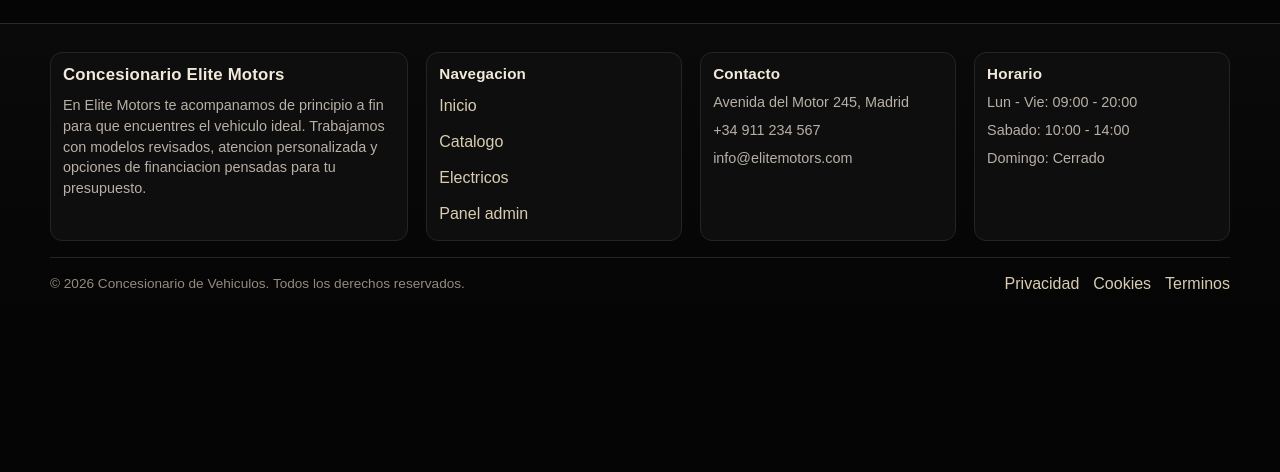
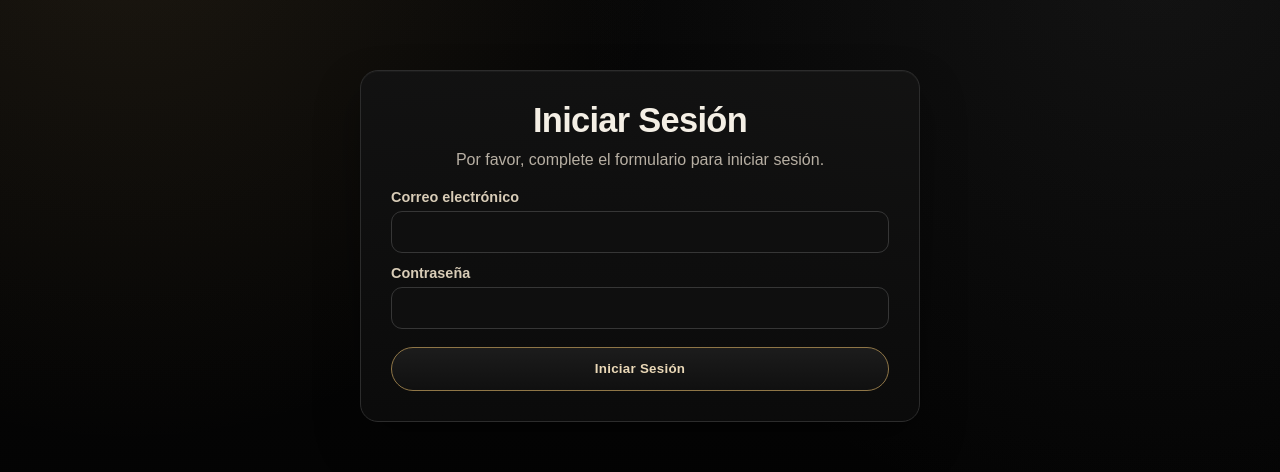
Before and after one commit to TomyRoko/frontend-proyecto-concesionario-de-vehiculos-tzvetomir, a React (Vite) app in the folder frontend-proyecto-concesionario-de-vehiculos-tzvetomir/: page /login in a window 1280 px wide. Shown: the part 137-609 px from the top of the page. Built offline with nearby package versions, Linux system fonts and the light colour scheme; no server answers.

Commit message:
creamos el login

```diff
--- a/frontend-proyecto-concesionario-de-vehiculos-tzvetomir/src/index.css
+++ b/frontend-proyecto-concesionario-de-vehiculos-tzvetomir/src/index.css
@@ -506,18 +506,156 @@ footer a:focus-visible {
   border-color: rgba(190, 99, 99, 0.45);
 }
 
+.login-page {
+  min-height: calc(100vh - 120px);
+  padding: 28px 16px 34px;
+  display: grid;
+  align-items: center;
+  justify-items: center;
+  background:
+    radial-gradient(
+      circle at 10% 0%,
+      rgba(174, 139, 81, 0.13),
+      transparent 40%
+    ),
+    radial-gradient(
+      circle at 90% 8%,
+      rgba(120, 120, 120, 0.11),
+      transparent 44%
+    ),
+    linear-gradient(180deg, #070707 0%, #030303 100%);
+}
+
+.login-form-container {
+  width: min(560px, 100%);
+}
+
+.login-form-content {
+  border: 1px solid #2c2c2c;
+  border-radius: 18px;
+  padding: clamp(18px, 3vw, 30px);
+  background:
+    linear-gradient(180deg, rgba(18, 18, 18, 0.96), rgba(11, 11, 11, 0.98)),
+    radial-gradient(
+      circle at top right,
+      rgba(154, 131, 82, 0.17),
+      transparent 42%
+    );
+  box-shadow:
+    0 22px 44px rgba(0, 0, 0, 0.36),
+    inset 0 1px 0 rgba(255, 255, 255, 0.04);
+}
+
+.login-form-content h1 {
+  margin: 0 0 8px;
+  text-align: center;
+  font-size: clamp(1.5rem, 3.5vw, 2.15rem);
+  letter-spacing: -0.02em;
+  color: #f4efe5;
+}
+
+.login-form-content > p {
+  margin: 0 0 16px;
+  text-align: center;
+  color: #b7afa3;
+  line-height: 1.55;
+}
+
+.login-form {
+  display: grid;
+  gap: 12px;
+}
+
+.login-form .form-group {
+  display: grid;
+  gap: 6px;
+}
+
+.login-form .form-group label {
+  color: #d8ccb7;
+  font-size: 0.9rem;
+  font-weight: 600;
+}
+
+.login-form .form-group input {
+  width: 100%;
+  height: 42px;
+  border: 1px solid #363636;
+  border-radius: 11px;
+  padding: 0 12px;
+  background: #0f0f0f;
+  color: #efe8dc;
+  outline: none;
+  transition:
+    border-color 0.2s ease,
+    box-shadow 0.2s ease,
+    background-color 0.2s ease;
+}
+
+.login-form .form-group input:focus {
+  border-color: #9a8352;
+  box-shadow: 0 0 0 3px rgba(154, 131, 82, 0.2);
+  background: #121212;
+}
+
+.login-button {
+  margin-top: 6px;
+  height: 44px;
+  border: 1px solid #8f7647;
+  border-radius: 999px;
+  background: linear-gradient(180deg, #1c1c1c, #101010);
+  color: #ead8b7;
+  font-weight: 700;
+  letter-spacing: 0.02em;
+  cursor: pointer;
+  transition:
+    transform 0.2s ease,
+    box-shadow 0.2s ease,
+    filter 0.2s ease;
+}
+
+.login-button:hover {
+  transform: translateY(-1px);
+  box-shadow:
+    0 10px 22px rgba(0, 0, 0, 0.4),
+    0 0 0 1px rgba(233, 216, 182, 0.28);
+  filter: brightness(1.06);
+}
+
+.login-button:disabled {
+  cursor: not-allowed;
+  opacity: 0.7;
+  transform: none;
+  box-shadow: none;
+  filter: none;
+}
+
 @media (max-width: 720px) {
   .register-page {
     min-height: calc(100vh - 104px);
     padding: 20px 12px 26px;
   }
 
+  .login-page {
+    min-height: calc(100vh - 104px);
+    padding: 20px 12px 26px;
+  }
+
   .register-form-content {
     border-radius: 14px;
     padding: 16px;
   }
 
+  .login-form-content {
+    border-radius: 14px;
+    padding: 16px;
+  }
+
   .register-form-content h1 {
+    font-size: 1.45rem;
+  }
+
+  .login-form-content h1 {
     font-size: 1.45rem;
   }
 }
--- /dev/null
+++ b/frontend-proyecto-concesionario-de-vehiculos-tzvetomir/src/pages/LoginPage.jsx
@@ -0,0 +1,114 @@
+import { useState } from "react";
+import { login } from "../services/authSevices.js";
+
+const initialForm = {
+  email: "",
+  password: "",
+};
+const emailRegex = /^[^\s@]+@[^\s@]+\.[^\s@]+$/;
+
+function LoginPage() {
+  const [form, setForm] = useState(initialForm);
+
+  const [message, setMessage] = useState("");
+  const [error, setError] = useState("");
+  const [isSubmitting, setIsSubmitting] = useState(false);
+
+  const handleChange = (event) => {
+    const { name, value } = event.target;
+    setForm((prevForm) => ({
+      ...prevForm,
+      [name]: value,
+    }));
+  };
+
+  const validateForm = () => {
+    if (!form.email.trim() || !form.password.trim()) {
+      setError("Por favor, complete todos los campos.");
+      return false;
+    }
+
+    if (!emailRegex.test(form.email)) {
+      setError("Por favor, ingrese un correo electrónico válido.");
+      return false;
+    }
+
+    return true;
+  };
+
+  const handleSubmit = async (event) => {
+    event.preventDefault();
+    setError("");
+    setMessage("");
+
+    if (!validateForm()) {
+      return;
+    }
+
+    try {
+      setIsSubmitting(true);
+      const user = {
+        email: form.email.trim(),
+        password: form.password,
+      };
+
+      const data = await login(user);
+
+      setMessage(data.message || "Inicio de sesión exitoso.");
+
+      setForm(initialForm);
+    } catch (error) {
+      setError(
+        error.message ||
+          "Error al iniciar sesión. Por favor, inténtelo de nuevo.",
+      );
+    } finally {
+      setIsSubmitting(false);
+    }
+  };
+  return (
+    <main className="login-page">
+      <section className="login-form-container">
+        <div className="login-form-content">
+          <h1>Iniciar Sesión</h1>
+          {message && <p className="success-message">{message}</p>}
+          {error && <p className="error-message">{error}</p>}
+          <p>Por favor, complete el formulario para iniciar sesión.</p>
+          <form className="login-form" onSubmit={handleSubmit}>
+            <div className="form-group">
+              <label htmlFor="email">Correo electrónico</label>
+              <input
+                type="email"
+                id="email"
+                name="email"
+                value={form.email}
+                onChange={handleChange}
+                required
+              />
+            </div>
+            <div className="form-group">
+              <label htmlFor="password">Contraseña</label>
+              <input
+                type="password"
+                id="password"
+                name="password"
+                value={form.password}
+                onChange={handleChange}
+                required
+              />
+            </div>
+            <button
+              type="submit"
+              className="login-button"
+              disabled={isSubmitting}
+            >
+              {isSubmitting ? "Ingresando..." : "Iniciar Sesión"}
+            </button>
+          </form>
+        </div>
+      </section>
+    </main>
+  );
+}
+
+export default LoginPage;
--- a/frontend-proyecto-concesionario-de-vehiculos-tzvetomir/src/pages/RegisterPage.jsx
+++ b/frontend-proyecto-concesionario-de-vehiculos-tzvetomir/src/pages/RegisterPage.jsx
@@ -8,6 +8,8 @@ const initialForm = {
   password: "",
   password_confirmation: "",
 };
+
+const emailRegex = /^[^\s@]+@[^\s@]+\.[^\s@]+$/;
 
 function RegisterPage() {
   const [form, setForm] = useState(initialForm);
@@ -34,6 +36,10 @@ function RegisterPage() {
       }
       if (form.email !== form.email_confirmation) {
         setError("Los correos electrónicos no coinciden.");
+        return;
+      }
+      if (!emailRegex.test(form.email)) {
+        setError("Por favor, ingrese un correo electrónico válido.");
         return;
       }
       const userData = {
--- a/frontend-proyecto-concesionario-de-vehiculos-tzvetomir/src/routes/router.jsx
+++ b/frontend-proyecto-concesionario-de-vehiculos-tzvetomir/src/routes/router.jsx
@@ -9,6 +9,7 @@ import RegisterPage from "../pages/RegisterPage";
 import AdminLayout from "../layouts/AdminLayout.jsx";
 import AdminVehiculosPage from "../pages/admin/AdminVehiculosPage.jsx";
 import DashboardPage from "../pages/admin/DaskboardPage.jsx";
+import LoginPage from "../pages/LoginPage.jsx";
 
 export const router = createBrowserRouter([
   {
@@ -35,6 +36,10 @@ export const router = createBrowserRouter([
         path: "/register",
         element: <RegisterPage />,
       },
+      {
+        path: "/login",
+        element: <LoginPage />,
+      },
     ],
   },
   {
--- a/frontend-proyecto-concesionario-de-vehiculos-tzvetomir/src/services/authSevices.js
+++ b/frontend-proyecto-concesionario-de-vehiculos-tzvetomir/src/services/authSevices.js
@@ -18,3 +18,14 @@ export const register = async (userData) => {
   });
   return await handleResponse(response);
 }
+
+export const login = async (userData) => {
+  const response = await fetch(`${API_URL}/login`, {
+    method: "POST",
+    headers: {
+      "Content-Type": "application/json",
+    },
+    body: JSON.stringify(userData),
+  });
+  return await handleResponse(response);
+}
```
